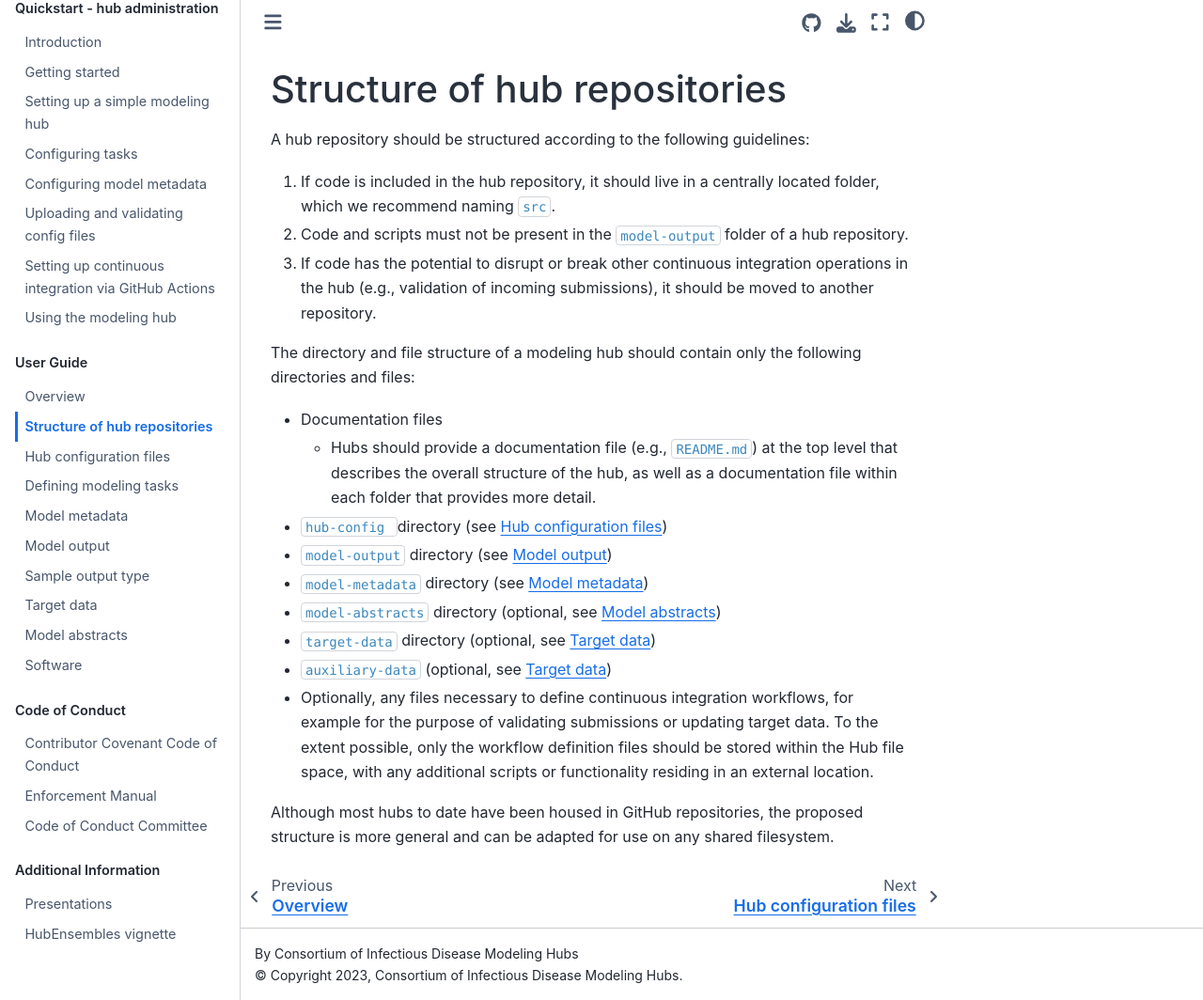
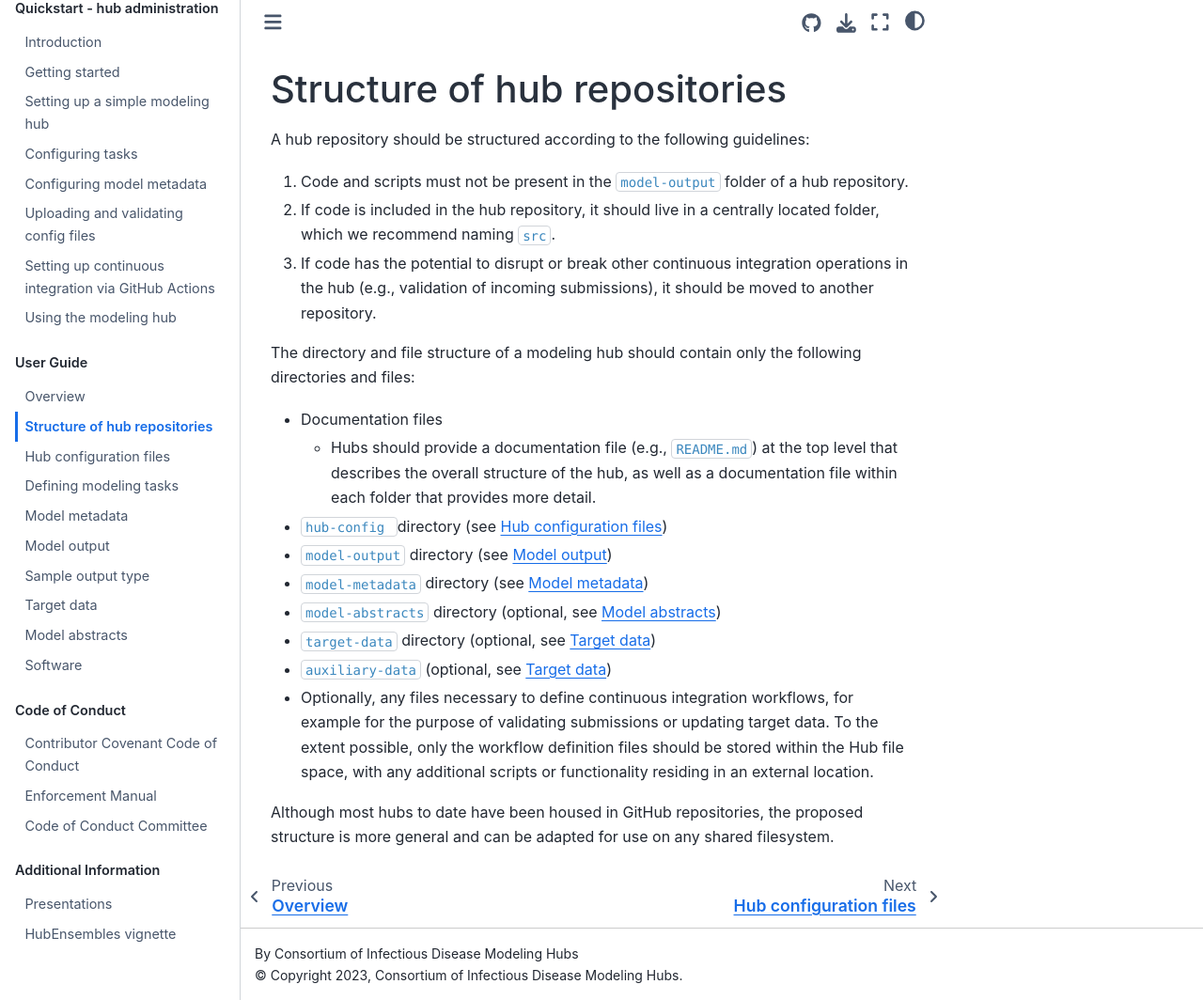
Before and after one commit to hubverse-org/hubDocs, a Sphinx documentation site: the page built from docs/source/user-guide/hub-structure.md, in a window 1280 px wide and 1064 px high. Shown: the whole window at 94% size. Built offline with Sphinx 7.4.7 and the Sphinx Book theme 1.1.4, drawn with Linux system fonts in a browser that asks for light colours; comment, search, counter and statistics services are not loaded.

```diff
--- a/docs/source/user-guide/hub-structure.md
+++ b/docs/source/user-guide/hub-structure.md
@@ -2,9 +2,9 @@
 
 A hub repository should be structured according to the following guidelines:
 
-1.	If code is included in the hub repository, it should live in a centrally located folder, which we recommend naming `src`.
-2.	Code and scripts must not be present in the `model-output` folder of a hub repository.
-3.	If code has the potential to disrupt or break other continuous integration operations in the hub (e.g., validation of incoming submissions),
+1. Code and scripts must not be present in the `model-output` folder of a hub repository.
+2. If code is included in the hub repository, it should live in a centrally located folder, which we recommend naming `src`.
+3. If code has the potential to disrupt or break other continuous integration operations in the hub (e.g., validation of incoming submissions),
 it should be moved to another repository.
 
 
```
